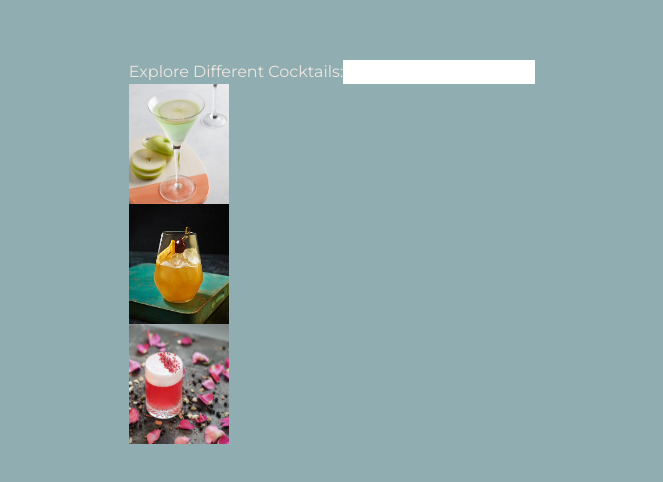
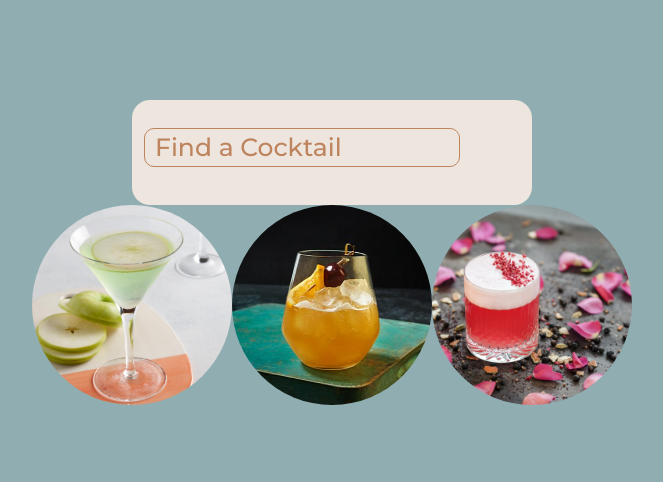
Before and after one commit to Sherryjsph3/react-search-app, a React (Create React App) app: page / in a window 1280 px wide. Shown: the part 148-630 px from the top of the page, without its empty margins (308-971 px from the left). Built offline with nearby package versions, Linux system fonts and the light colour scheme.

Commit message:
added styling

```diff
--- a/package.json
+++ b/package.json
@@ -7,11 +7,14 @@
     "@testing-library/react": "^13.4.0",
     "@testing-library/user-event": "^13.5.0",
     "bootstrap": "^5.2.3",
+    "bootstrap-icons": "^1.10.3",
     "dotenv": "^10.0.0",
     "react": "^18.2.0",
     "react-bootstrap": "^2.7.2",
+    "react-bootstrap-icons": "^1.10.2",
     "react-dom": "^18.2.0",
     "react-scripts": "5.0.1",
+    "styled-components": "^5.3.8",
     "web-vitals": "^2.1.4"
   },
   "scripts": {
--- a/src/App.js
+++ b/src/App.js
@@ -8,6 +8,7 @@ import CocktailSearch from './components/CocktailSearch';
 
 function App() {
 
+
   return (
     <>
     <CocktailSearch />
--- a/src/components/CocktailSearch.js
+++ b/src/components/CocktailSearch.js
@@ -7,12 +7,16 @@ function CocktailSearch() {
     const [searchResults, setSearchResults] = useState([]);
     const [error, setError] = useState(null);
     const [isLoading, setIsLoading] = useState(false);
+    const [containerStyle, setContainerStyle] = useState(false);
 
 
 
     useEffect(() => {
+
       const fetchData = async () => {
+
         setIsLoading(true);
+
         try {
           const res = await fetch(
             `https://api.api-ninjas.com/v1/cocktail?name=${searchTerm}`,
@@ -26,29 +30,38 @@ function CocktailSearch() {
           const data = await res.json();
           setSearchResults(data);
           console.log(data);
+
         } catch (error) {
           setError(error);
         }
         setIsLoading(false);
+        setContainerStyle(true);
+
       }
       if(searchTerm.length > 0) {
         fetchData();
+
       }
     }, [searchTerm])
 
 return (
+
     <>
-<div >
+<div>
 
+  <div className='container' style={containerStyle ? { height: "605px"} : {height: "105px"}} >
+    <div className='search-box'>
       <form>
-        <label>Explore Different Cocktails:</label>
+          {/* <label>Find a Cocktail</label> */}
           <input
           type="text"
           id="search"
           value={searchTerm}
           onChange={event => setSearchTerm(event.target.value)}
+          placeholder="Find a Cocktail"
           />
       </form>
+    </div>
 
       {error && <div>{error.message}</div>}
 
@@ -57,23 +70,21 @@ return (
         ) : (
         searchResults.map(result => (
 
-            <div key={result.id}>
-              <h2>{result.name}</h2>
+            <div key={result.id} className="recipe">
+
+              <h3>{result.name}</h3>
               <p>{result.instructions}</p>
               <ul>
                 {result.ingredients.map(item => (
                   <li>{item}</li>
                 ))}
               </ul>
-
              </div>
 
         ))
       )}
-
-
   </div>
-
+</div>
     </>
 )
 }
--- a/src/components/Modals.js
+++ b/src/components/Modals.js
@@ -1,5 +1,6 @@
 import Button from 'react-bootstrap/Button'
 import Modal from 'react-bootstrap/Modal'
+import { Stars } from 'react-bootstrap-icons';
 import Martini from '../images/Apple-Martini.jpeg';
 import Whiskey from '../images/whiskey-sour.jpeg';
 import Gin from '../images/Pink-gin.webp';
@@ -70,7 +71,7 @@ return(
                     <li>31.5 cl (1 part) Apple schnapps / Calvados</li>
                     <li>1.5 cl (1 part) Cointreau</li>
                 </ul>
-
+                <Stars />
             </div>
         </Modal.Body>
         <Modal.Footer>
@@ -93,7 +94,7 @@ return(
                     <li>3 cl (2 parts) fresh lemon juice</li>
                     <li>1.5 cl (1 part) simple syrup</li>
                 </ul>
-
+                <Stars />
             </div>
         </Modal.Body>
         <Modal.Footer>
@@ -116,7 +117,7 @@ return(
                     <li>One Part Water</li>
                     <li>Dash of Angostura Bitters (adjust to taste)</li>
                 </ul>
-
+                <Stars />
             </div>
         </Modal.Body>
         <Modal.Footer>
--- a/src/index.css
+++ b/src/index.css
@@ -6,22 +6,88 @@
   border: 0;
   outline: 0;
   box-sizing: border-box;
-  font-family: Montserrat;
+  font-family: Montserrat !important;
 }
-
 body {
   height: 100vh;
   display: flex;
   align-items: center;
   justify-content: center;
   background: #90aeb2 !important;
-  color: #eee6de !important;
+  color: #be845e !important;
   /* font-family: Montserrat; */
+}
+.container {
+  position: relative;
+  width: 400px !important;
+  /* height: 105px; */
+  background: #eee6de;
+  padding: 28px 32px;
+  overflow: hidden;
+  border-radius: 18px;
+  transition: 0.6s ease-out;
+  overflow: auto;
+}
+.container::-webkit-scrollbar {
+  background: transparent;
+}
+.search-box {
+  width: 100%;
+  height: min-content;
+  display: flex;
+  align-items: center;
+  justify-content: space-between;
+}
+#search {
+  color: #be845e;
+  background: #eee6de;
+  border: 1px solid #be845e;
+  border-radius: 10px;
+  width: 100%;
+  margin: 0 auto 10px;
+  font-size: 25px;
+  font-weight: 500;
+  padding-left: 10px;
+}
+#search::placeholder {
+  color: #be845e;
+}
+.drinks {
+  display: flex;
 }
 
 .drink {
-  width: 100px;
-  height: 120px;
+  width: 200px;
+  /* height: 120px; */
   cursor: pointer;
   display: block;
+  border-radius: 50%;
 }
+.modal {
+  top: 300px !important;
+  --bs-modal-bg: #b6594c !important;
+  font-family: Montserrat !important;
+  color: #eee6de;
+}
+.btn-close {
+  color: #eee6de !important;
+}
+.btn-primary {
+  --bs-btn-color: #000 !important;
+  --bs-btn-bg: #eee6de !important;
+  --bs-btn-border-color: #eee6de !important;
+  --bs-btn-hover-color: #000 !important;
+  --bs-btn-hover-bg: #eee6de !important;
+  --bs-btn-hover-border-color: #eee6de !important;
+  --bs-btn-active-color:  #000 !important;
+  --bs-btn-active-bg: #eee6de !important;
+  --bs-btn-active-border-color: #eee6de !important;
+  --bs-btn-disabled-color: #000 !important;
+  --bs-btn-disabled-bg: #eee6de !important;
+  --bs-btn-disabled-border-color: #eee6de !important;
+}
+svg {
+  float: right !important;
+  margin: 0 12px 0 0 !important;
+  font-size: 40px !important;
+}
--- a/src/index.js
+++ b/src/index.js
@@ -1,6 +1,5 @@
 import React from 'react';
 import ReactDOM from 'react-dom/client';
-import './index.css';
 import App from './App';
 import reportWebVitals from './reportWebVitals';
 
```
Also changed, not shown: 1 other file (tests, documents, lock files or other folders). Lines whose indentation alone changed are shown as unchanged.
